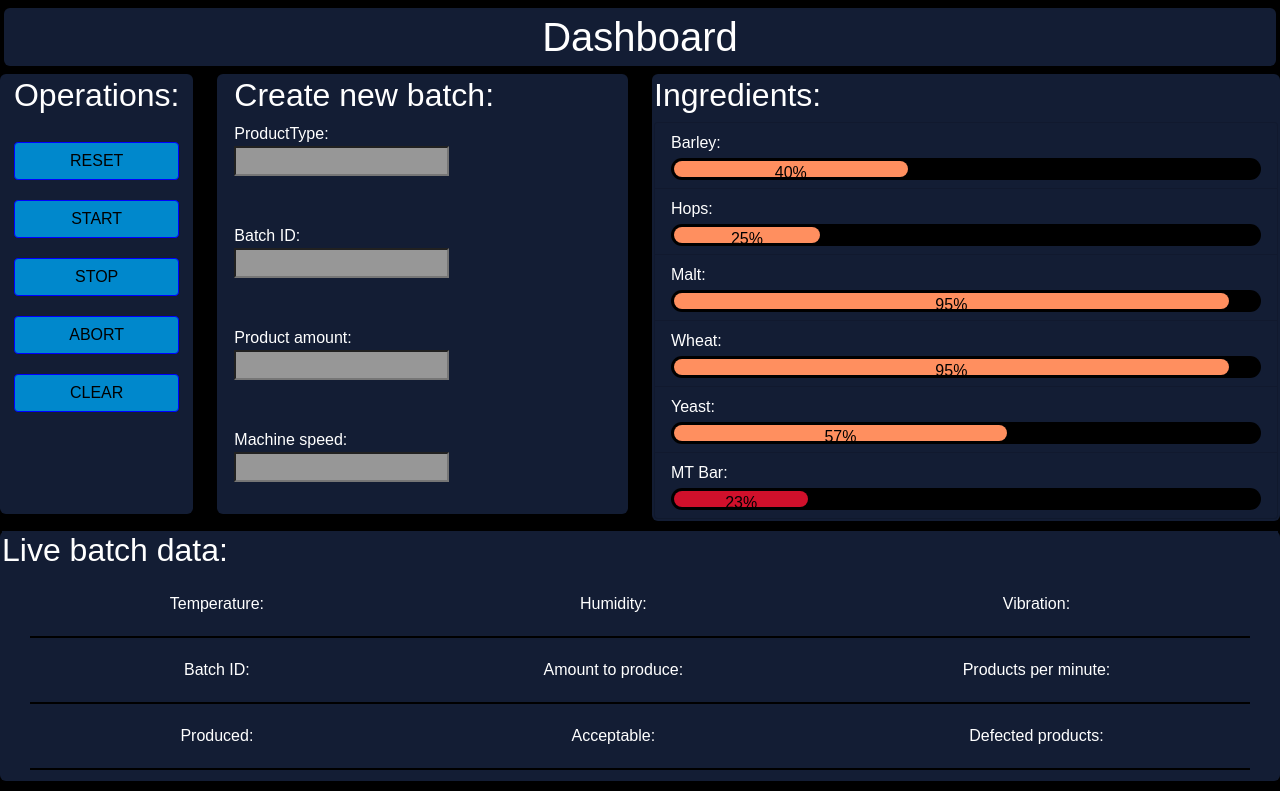
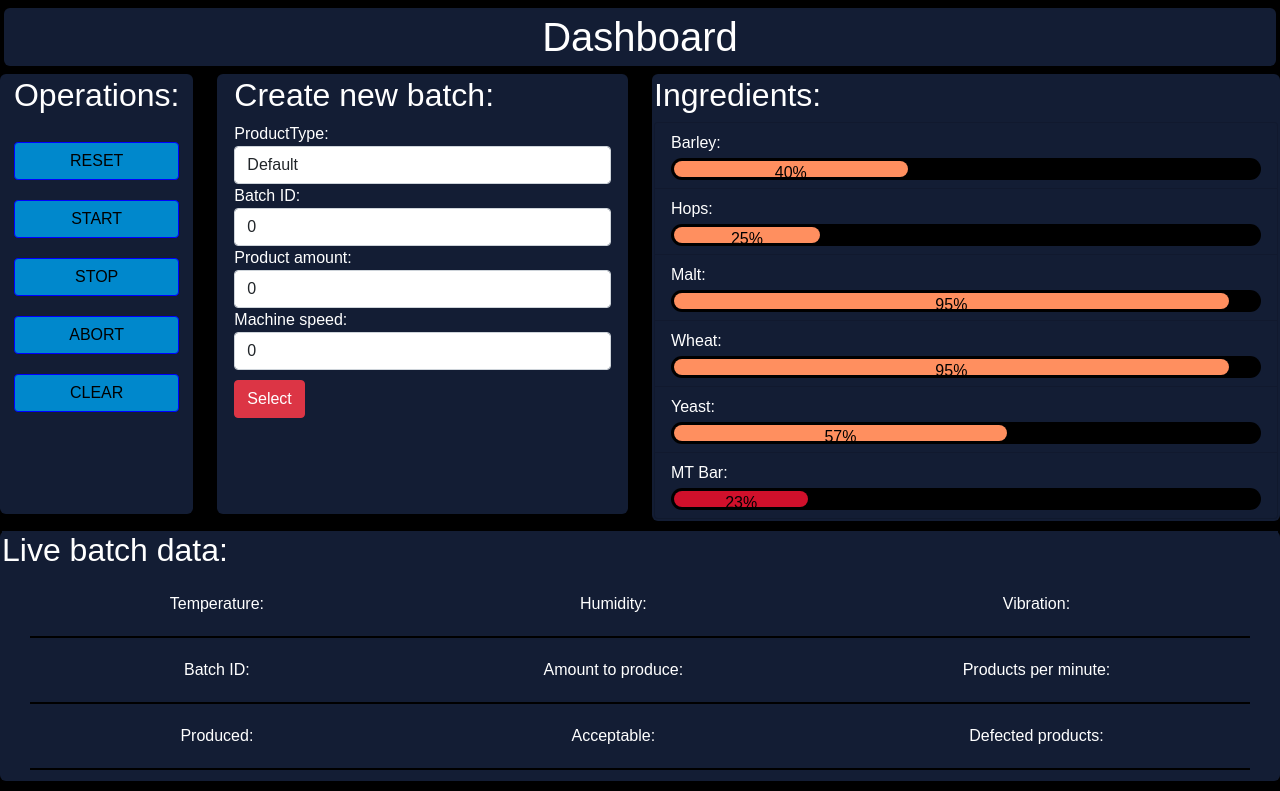
Before and after one commit to m4um4u1/ST4-PRO, an Angular app in the folder FrontEnd/: page / in a window 1280 px wide. Shown: the top 791 px of the page. Built offline with nearby package versions, Linux system fonts and the light colour scheme.

Commit message:
added createBatch functionality

```diff
--- a/FrontEnd/angular.json
+++ b/FrontEnd/angular.json
@@ -1,5 +1,8 @@
 {
   "$schema": "./node_modules/@angular/cli/lib/config/schema.json",
+  "cli": {
+    "analytics": false
+  },
   "version": 1,
   "newProjectRoot": "projects",
   "projects": {
--- /dev/null
+++ b/FrontEnd/models/batch.model.ts
@@ -0,0 +1,15 @@
+export class Batch {
+
+  id: number;
+  type: string;
+  machineSpeed: number;
+  productAmount: number;
+
+  constructor(id: number, type: string, machineSpeed: number, productAmount: number) {
+    this.id = id;
+    this.type = type;
+    this.machineSpeed = machineSpeed;
+    this.productAmount = productAmount;
+  }
+
+}
--- a/FrontEnd/src/app/app.component.html
+++ b/FrontEnd/src/app/app.component.html
@@ -65,7 +65,6 @@
         <h1>Dashboard</h1>
       </header>
   </div>
-
 </div>
 
 
--- a/FrontEnd/src/app/app.module.ts
+++ b/FrontEnd/src/app/app.module.ts
@@ -8,6 +8,7 @@ import { CreateBatchViewComponent } from './create-batch-view/create-batch-view.
 import { IngViewComponent } from './ing-view/ing-view.component';
 import { LiveDataViewComponent } from './live-data-view/live-data-view.component';
 import { ReportViewComponent } from './report-view/report-view.component';
+import {FormsModule, ReactiveFormsModule} from '@angular/forms';
 
 @NgModule({
   declarations: [
@@ -20,7 +21,9 @@ import { ReportViewComponent } from './report-view/report-view.component';
   ],
   imports: [
     BrowserModule,
-    HttpClientModule
+    HttpClientModule,
+    ReactiveFormsModule,
+    FormsModule
   ],
   providers: [],
   bootstrap: [AppComponent]
--- a/FrontEnd/src/app/batch.service.ts
+++ b/FrontEnd/src/app/batch.service.ts
@@ -1,32 +1,26 @@
-import {Injectable, Input} from '@angular/core';
-import {BehaviorSubject} from 'rxjs/BehaviorSubject';
+import {Injectable} from '@angular/core';
+import {Batch} from '../../models/batch.model';
+import {HttpClient} from '@angular/common/http';
+import {Observable} from 'rxjs';
 
 @Injectable({
   providedIn: 'root'
 })
+
 export class BatchService {
 
+  private batch: Batch;
+  private batchUrl = 'http://127.0.0.1/api/batch';
 
-  private batchID;
-  private productAmount;
-  private machineSpeed;
+  constructor(private http: HttpClient) { }
 
-  private productType = new BehaviorSubject<string>();
-  currentProductType = this.productType.asObservable();
-
-
-
-  constructor() { }
-
-  changeProductType(message: string){
-    this.productType.next(message);
+  createBatch(id: number, type: string, speed: number, amount: number): void {
+    this.batch = new Batch(id, type, speed, amount);
   }
 
-  createBatchData = {
-    productType: this.productType,
-    batchID: this.batchID,
-    productAmount: this.productAmount,
-    machineSpeed: this.machineSpeed
-  };
+  sendBatch(): Observable<any> {
+    console.log(this.batch);
+    return this.http.post(this.batchUrl, this.batch);
+  }
 
 }
--- a/FrontEnd/src/app/create-batch-view/create-batch-view.component.html
+++ b/FrontEnd/src/app/create-batch-view/create-batch-view.component.html
@@ -4,14 +4,23 @@
       <h2>Create new batch:</h2>
     </header>
     <form>
-      <label for="pType">ProductType:</label><br>
-      <input type="text" id="pType" name="pType"><br><br><br>
-      <label for="bID">Batch ID:</label><br>
-      <input type="text" id="bID" name="bID"><br><br><br>
-      <label for="pAmount">Product amount:</label><br>
-      <input type="text" id="pAmount" name="pAmount"><br><br><br>
-      <label for="mSpeed">Machine speed:</label><br>
-      <input type="text" id="mSpeed" name="mSpeed">
+      <div class="form-group">
+        <label for="pType">ProductType:</label>
+        <input type="text" id="pType" class="form-control" name="pType" [(ngModel)]="productType">
+      </div>
+      <div class="form-group">
+        <label for="bID">Batch ID:</label>
+        <input type="text" id="bID" class="form-control" name="bID" [(ngModel)]="batchId">
+      </div>
+      <div>
+        <label for="pAmount">Product amount:</label>
+        <input type="text" id="pAmount" class="form-control" name="pAmount" [(ngModel)]="productAmount">
+      </div>
+      <div>
+        <label for="mSpeed">Machine speed:</label>
+        <input type="text" id="mSpeed" class="form-control" name="mSpeed" [(ngModel)]="machineSpeed">
+      </div>
     </form>
+    <button class="btn btn-danger" style="margin-top: 10px" (click)="insertBatch()">Select</button>
   </div>
 </div>
--- a/FrontEnd/src/app/create-batch-view/create-batch-view.component.ts
+++ b/FrontEnd/src/app/create-batch-view/create-batch-view.component.ts
@@ -1,4 +1,5 @@
-import {Component, Input, OnInit} from '@angular/core';
+import {Component, OnInit} from '@angular/core';
+import {BatchService} from '../batch.service';
 
 @Component({
   selector: 'app-create-batch-view',
@@ -7,9 +8,17 @@ import {Component, Input, OnInit} from '@angular/core';
 })
 export class CreateBatchViewComponent implements OnInit {
 
-  constructor() { }
+  productType = 'Default';
+  batchId = 0;
+  productAmount = 0;
+  machineSpeed = 0;
+
+  constructor(private batchService: BatchService) { }
 
   ngOnInit(): void {
   }
 
+  insertBatch(): void {
+    this.batchService.createBatch(this.batchId, this.productType, this.machineSpeed, this.productAmount);
+  }
 }
--- a/FrontEnd/src/app/live-data-view/live-data-view.component.html
+++ b/FrontEnd/src/app/live-data-view/live-data-view.component.html
@@ -12,5 +12,4 @@
     <div class="grid-data">Acceptable:</div>
     <div class="grid-data">Defected products:</div>
   </div>
-
 </div>
--- a/FrontEnd/src/app/live-data-view/live-data-view.component.ts
+++ b/FrontEnd/src/app/live-data-view/live-data-view.component.ts
@@ -7,6 +7,7 @@ import { Component, OnInit } from '@angular/core';
 })
 export class LiveDataViewComponent implements OnInit {
 
+
   constructor() { }
 
   ngOnInit(): void {
--- a/FrontEnd/src/app/op-view/op-view.component.html
+++ b/FrontEnd/src/app/op-view/op-view.component.html
@@ -20,6 +20,5 @@
         <button class="btn" (click)="clear()">CLEAR</button>
       </li>
     </ul>
-
   </div>
 </div>
--- a/FrontEnd/src/app/op-view/op-view.component.ts
+++ b/FrontEnd/src/app/op-view/op-view.component.ts
@@ -1,5 +1,6 @@
 import { Component, OnInit } from '@angular/core';
 import {ButtonServiceService} from '../button-service.service';
+import {BatchService} from '../batch.service';
 
 @Component({
   selector: 'app-op-view',
@@ -8,13 +9,14 @@ import {ButtonServiceService} from '../button-service.service';
 })
 export class OpViewComponent implements OnInit {
 
-  constructor(private buttonService: ButtonServiceService) { }
+  constructor(private buttonService: ButtonServiceService, private batchService: BatchService) { }
 
   ngOnInit(): void {
   }
 
   start(): void {
     this.buttonService.postCommand(1).subscribe(data => {console.log(data); });
+    this.batchService.sendBatch();
   }
 
   stop(): void {
```
Also changed, not shown: FrontEnd/models/live-data.model.ts (added, +11 -0 lines), 2 other files (tests, documents, lock files or other folders).
